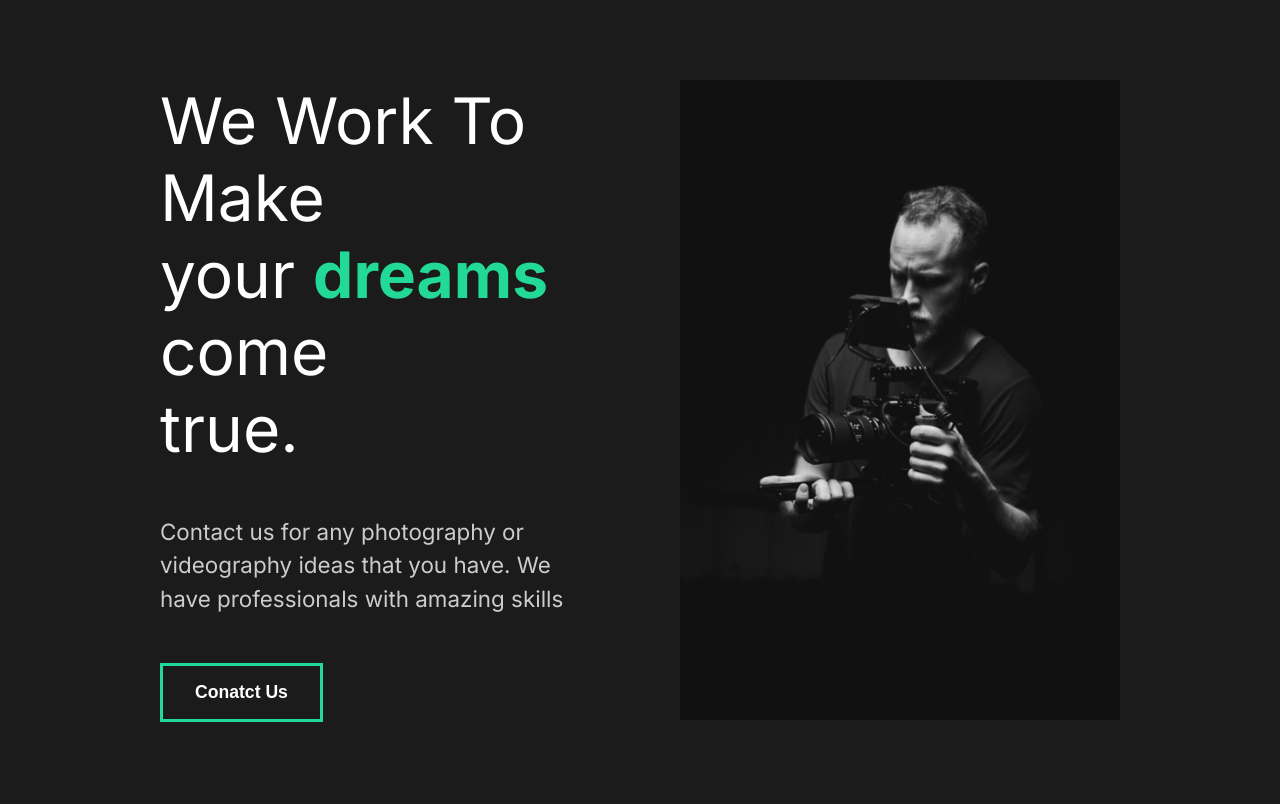
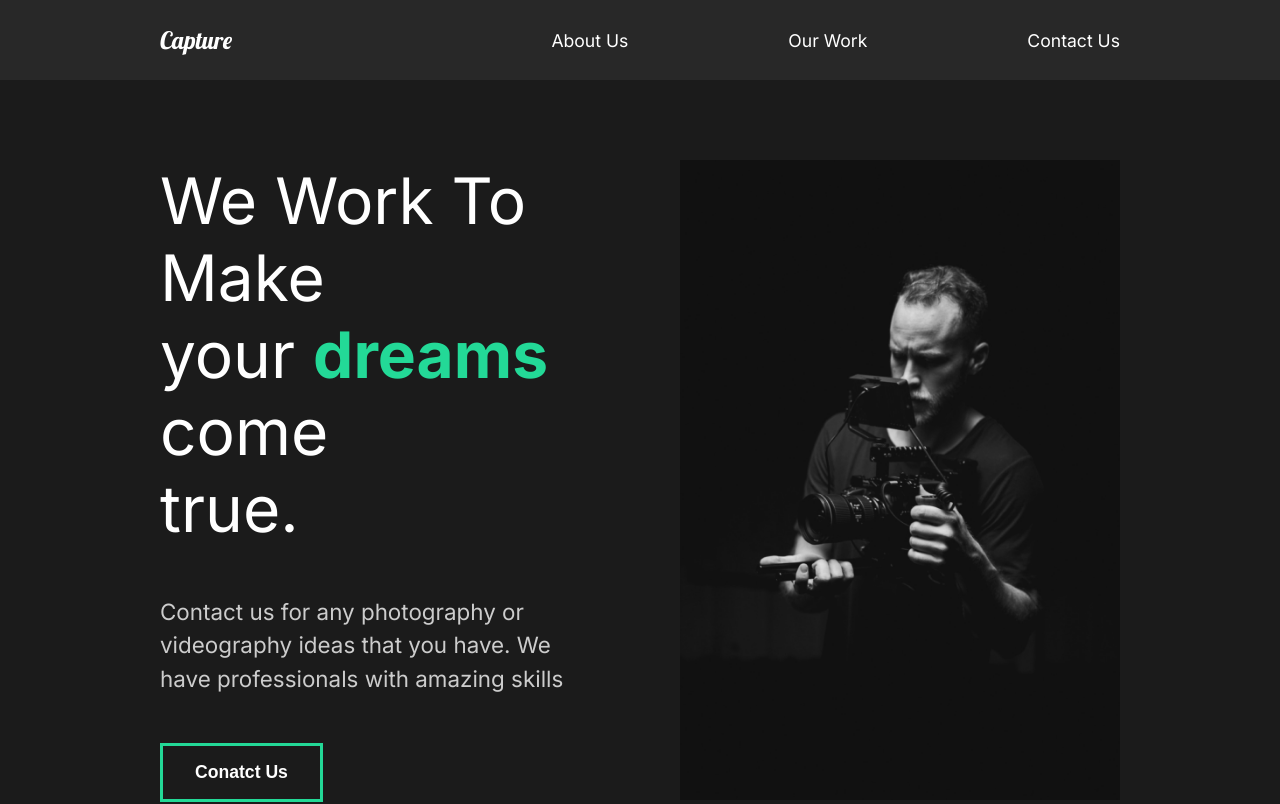
Before and after one commit to Avilash2001/capture, a React (Create React App) app: page / in a window 1280 px wide. Shown: the top 804 px of the page. Built offline with nearby package versions, Linux system fonts and the light colour scheme.

Commit message:
8. Nav Bar Created and Styled

```diff
--- a/src/App.js
+++ b/src/App.js
@@ -1,5 +1,9 @@
 //Global Style
 import GlobalStyle from './components/GlobalStyle';
+
+//Import Nav Bar
+import Nav from './components/Nav';
+
 //Import Pages
 import AboutUs from './pages/AboutUs';
 
@@ -7,6 +11,7 @@
   return (
     <div className="App">
       <GlobalStyle/>
+      <Nav/>
       <AboutUs/>
     </div>
   );
--- a/src/components/FaqSection.js
+++ b/src/components/FaqSection.js
@@ -1,4 +1,4 @@
-import {Layout,Description, Image} from '../styles';
+import {Layout} from '../styles';
 import styled from 'styled-components';
 
 
--- /dev/null
+++ b/src/components/Nav.js
@@ -0,0 +1,52 @@
+import styled from 'styled-components';
+
+const Nav = () =>{
+    return(
+        <StyledNav>
+            <h1><a id="logo" href="#">Capture</a></h1>
+
+            <ul>
+                <li>
+                    <a href="#">About Us</a>
+                </li>
+
+                <li>
+                    <a href="#">Our Work</a>
+                </li>
+
+                <li>
+                    <a href="#">Contact Us</a>
+                </li>
+            </ul>
+        </StyledNav>
+    );
+};
+
+const StyledNav = styled.nav`
+    min-height: 10vh;
+    display: flex;
+    margin: auto;
+    justify-content: space-between;
+    align-items: center;
+    padding: 1rem 10rem;
+    background: #282828;
+    a{
+        color:white;
+        text-decoration:none;
+    }
+    ul{
+        display: flex;
+        list-style:none;
+    }
+    #logo{
+        font-size:1.5rem;
+        font-family: "Lobster",cursive;
+        font-weight: lighter;
+    }
+    li{
+        padding-left: 10rem;
+        position: relative;
+    }
+`
+
+export default Nav;
```
Also changed, not shown: 1 other file (tests, documents, lock files or other folders).
